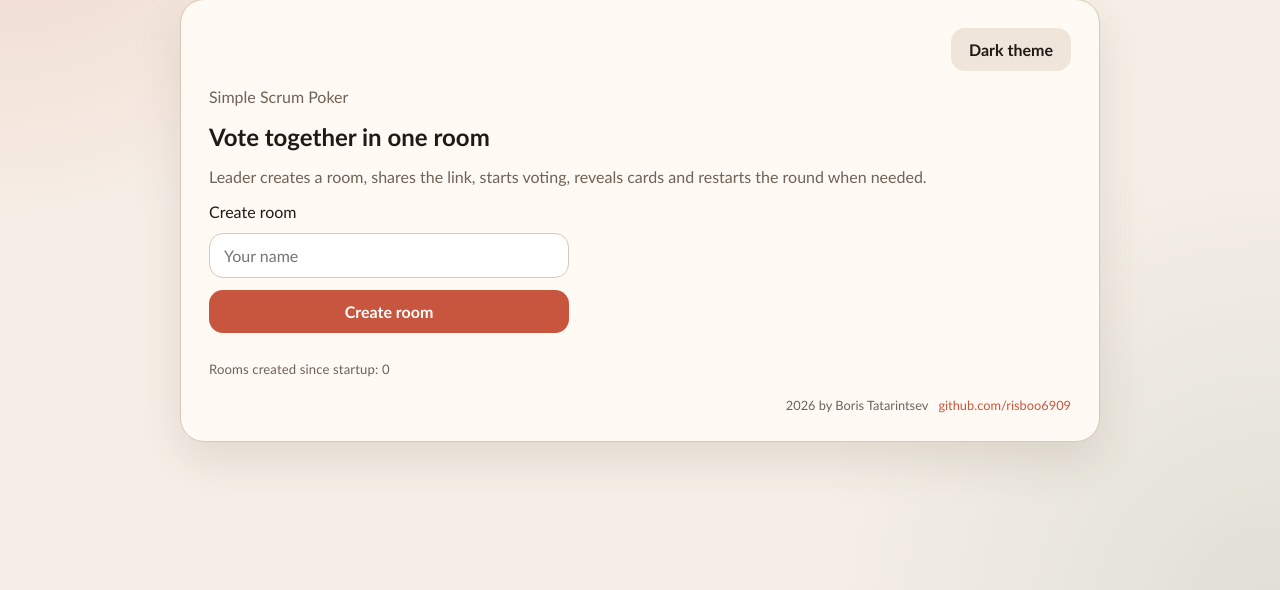
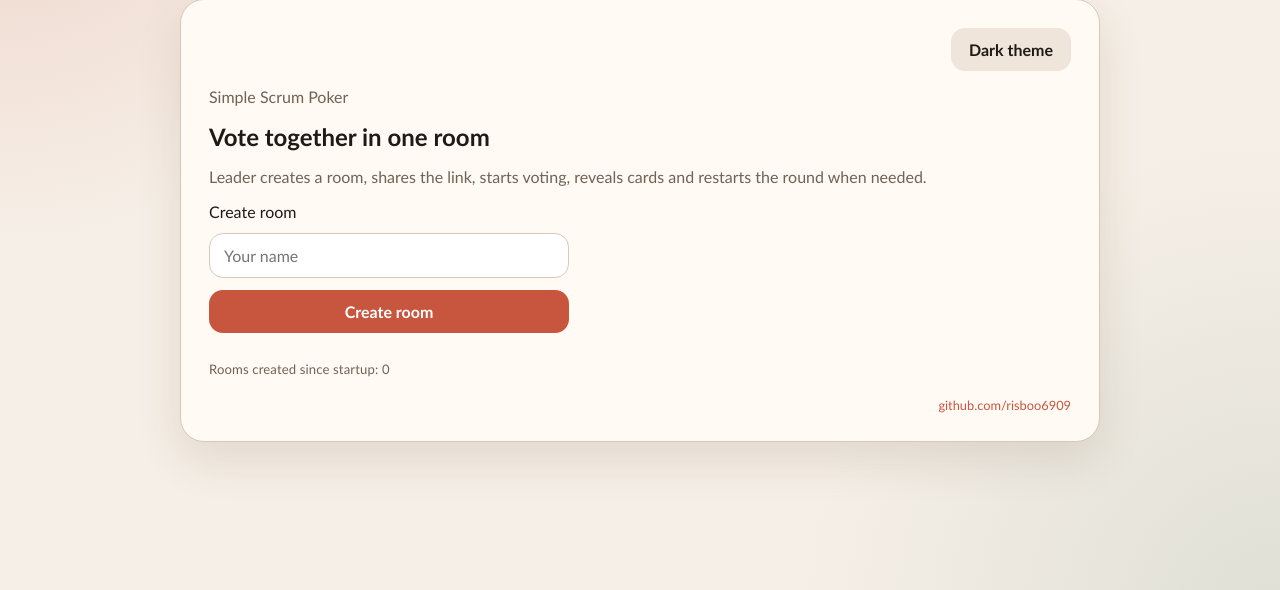
Before and after one commit to risboo6909/scrum_poker, a Flask app: page / in a window 1280 px wide. Shown: the part 180-770 px from the top of the page. Run offline with Flask 3, Linux system fonts and the light colour scheme.

Commit message:
Keep only GitHub link in footer

```diff
--- a/templates/index.html
+++ b/templates/index.html
@@ -92,7 +92,6 @@
         </div>
 
         <footer class="author-note muted">
-          <span>2026 by Boris Tatarintsev</span>
           <a href="https://github.com/risboo6909" target="_blank" rel="noreferrer">github.com/risboo6909</a>
         </footer>
       </section>
```
